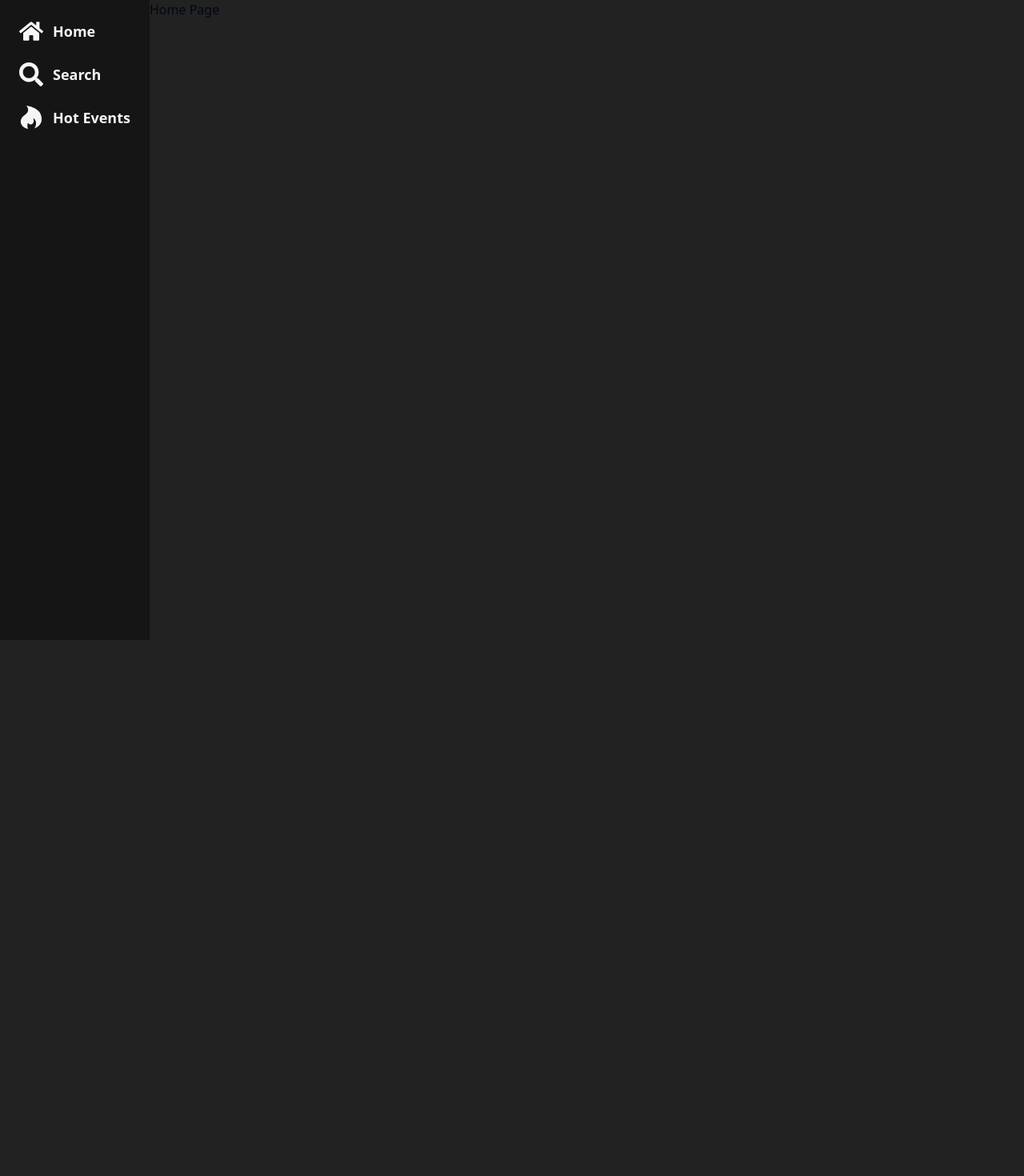
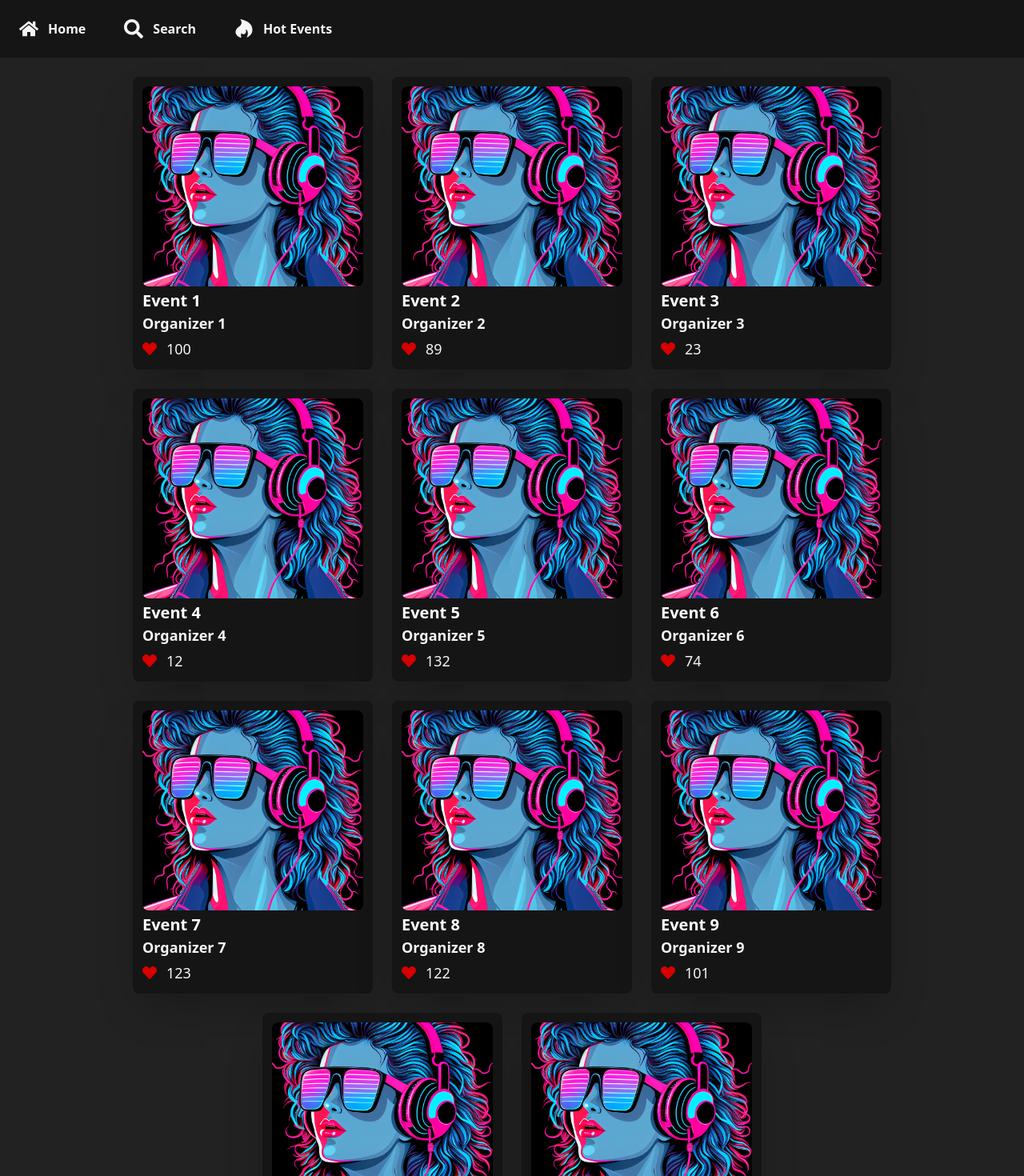
Before and after one commit to MichalAdamskiXV/event_managment_system, a React (Vite) app in the folder src/event_management_system_frontend/: page / in a window 1280 px wide. Shown: the top 1470 px of the page at 80% size. Before the commit the page ends 800 px from the top, so only its background shows below. Built offline with nearby package versions, Linux system fonts and the light colour scheme.

Commit message:
Create example exents list, change LeftSidebar into NavBar

```diff
--- a/src/event_management_system_frontend/src/Home.tsx
+++ b/src/event_management_system_frontend/src/Home.tsx
@@ -1,7 +1,39 @@
+import { Link } from "react-router-dom";
+import ExaplePhoto from "../public/example_photo.jpg"
+import { FaHeart } from "react-icons/fa";
+
 const Home = () => {
+
+    const events = [
+        { id: 1, title: 'Event 1', organizers: 'Organizer 1', likes: 100, img: ExaplePhoto },
+        { id: 2, title: 'Event 2', organizers: 'Organizer 2', likes: 89, img: ExaplePhoto },
+        { id: 3, title: 'Event 3', organizers: 'Organizer 3', likes: 23, img: ExaplePhoto },
+        { id: 4, title: 'Event 4', organizers: 'Organizer 4', likes: 12, img: ExaplePhoto },
+        { id: 5, title: 'Event 5', organizers: 'Organizer 5', likes: 132, img: ExaplePhoto },
+        { id: 6, title: 'Event 6', organizers: 'Organizer 6', likes: 74, img: ExaplePhoto },
+        { id: 7, title: 'Event 7', organizers: 'Organizer 7', likes: 123, img: ExaplePhoto },
+        { id: 8, title: 'Event 8', organizers: 'Organizer 8', likes: 122, img: ExaplePhoto },
+        { id: 9, title: 'Event 9', organizers: 'Organizer 9', likes: 101, img: ExaplePhoto },
+        { id: 10, title: 'Event 10', organizers: 'Organizer 10', likes: 12, img: ExaplePhoto },
+        { id: 11, title: 'Event 11', organizers: 'Organizer 11', likes: 312, img: ExaplePhoto },
+    ]
+
     return (
-        <div>
-            Home Page
+        <div className="p-6 w-[100%] bg-body h-[100%] flex flex-wrap gap-6 justify-center">
+            {
+                events.map((event) => (
+                    <Link to={`/event/${event.id}`}>
+                        <div key={event.id} className="w-[300px] bg-dark rounded-[8px] p-3 cursor-pointer shadow-2xl">
+                            <img src={event.img} alt={event.title} className="w-[300px] h-[250px] object-cover rounded-[8px]" />
+                            <div className="pt-1">
+                                <h3 className="font-extrabold text-white text-xl">{event.title}</h3>
+                                <p className="font-bold text-light text-lg">{event.organizers}</p>
+                                <span className="flex items-center gap-3 text-lg text-light pt-1"><FaHeart className="text-red"/>{event.likes}</span>
+                            </div>
+                        </div>
+                    </Link>
+                ))
+            }
         </div>
     )
 }
--- a/src/event_management_system_frontend/src/components/LeftSidebar.tsx
+++ b/src/event_management_system_frontend/src/components/NavBar.tsx
@@ -3,7 +3,7 @@ import { FaHome } from "react-icons/fa";
 import { FaSearch } from "react-icons/fa";
 import { FaHotjar } from "react-icons/fa";
 
-const LeftSidebar = () => {
+const NavBar = () => {
 
     const sidebarLinks = [
         { id: 1, title: 'Home', path: '/', icon: <FaHome /> },
@@ -12,24 +12,24 @@ const LeftSidebar = () => {
     ];
 
     return (
-        <div className="flex">
-            <div className="w-auto h-[100vh] p-3 bg-dark">
-                <ul>
+        <div>
+            <nav className="w-[100vw] p-3 bg-dark">
+                <ul className="flex gap-6">
                     {
                         sidebarLinks.map(({ icon, id, path, title }) => (
                             <Link key={id} to={path}>
-                                <li className="hover:bg-body rounded-[8px] flex items-center text-light font-extrabold text-3xl p-3">
+                                <li className="hover:bg-body rounded-[8px] flex items-center text-light font-extrabold text-2xl p-3">
                                     {icon}
-                                    <span className="text-lg pl-3">{title}</span>
+                                    <span className="text-base pl-3">{title}</span>
                                 </li>
                             </Link>
                         ))
                     }
                 </ul>
-            </div>
+            </nav>
             <Outlet />
         </div>
     )
 }
 
-export default LeftSidebar
+export default NavBar
--- a/src/event_management_system_frontend/src/main.jsx
+++ b/src/event_management_system_frontend/src/main.jsx
@@ -1,7 +1,7 @@
 import React from 'react';
 import ReactDOM from 'react-dom/client';
 import Home from './Home';
-import LeftSidebar from "./components/LeftSidebar"
+import NavBar from "./components/NavBar"
 import './index.css';
 
 import {
@@ -12,7 +12,7 @@ import {
 const router = createBrowserRouter([
   {
     path: '/',
-    element: <LeftSidebar />,
+    element: <NavBar />,
     children: [
       {
         path: '/',
--- a/src/event_management_system_frontend/tailwind.config.js
+++ b/src/event_management_system_frontend/tailwind.config.js
@@ -21,6 +21,7 @@ module.exports = {
         'body': '#222',
         'dark': '#151515',
         'light': '#F5F5F5',
+        'red': '#D60000',
         border: "hsl(var(--border))",
         input: "hsl(var(--input))",
         ring: "hsl(var(--ring))",
```
Also changed, not shown: src/event_management_system_frontend/public/example_photo.jpg (added).
